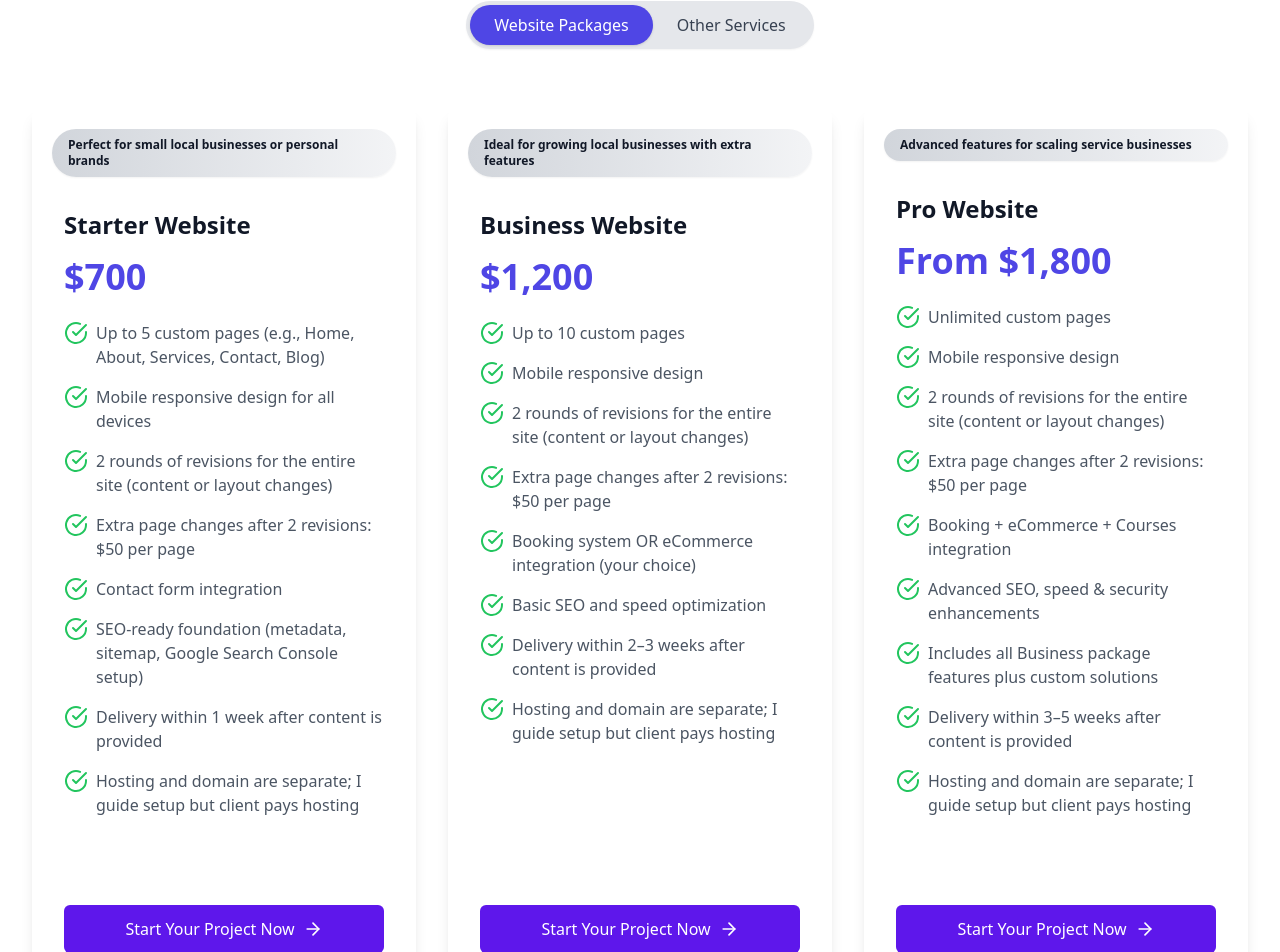
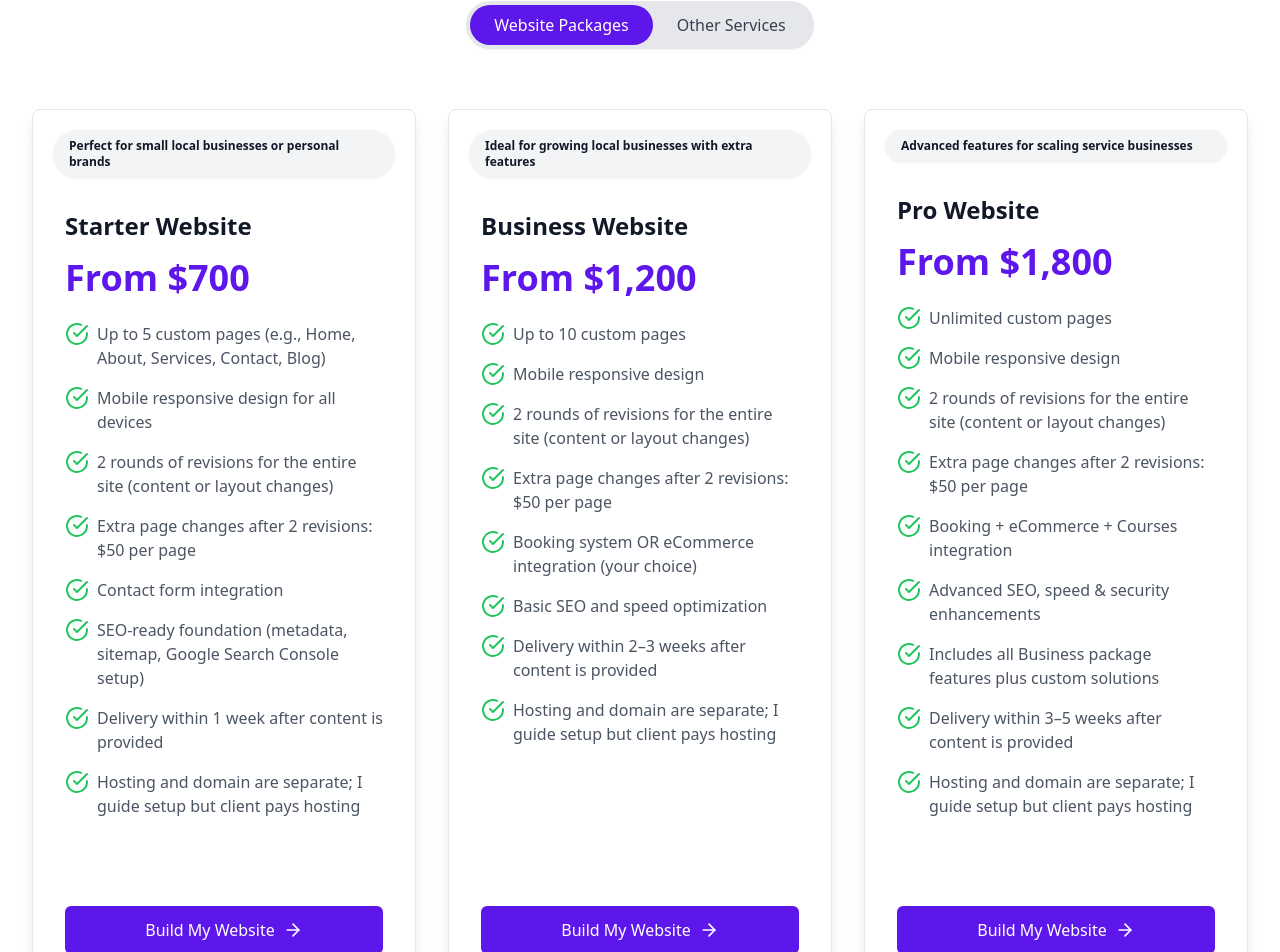
Before and after one commit to nav-commits/WebsiteBusiness, a React (Vite) app: page /services in a window 1280 px wide. Shown: the part 480-1432 px from the top of the page. Built offline with nearby package versions, Linux system fonts and the light colour scheme.

Commit message:
made package fixes

```diff
--- a/package.json
+++ b/package.json
@@ -15,7 +15,7 @@
     "react": "^18.3.1",
     "react-dom": "^18.3.1",
     "react-hook-form": "^7.54.2",
-    "react-router-dom": "^6.22.3"
+    "react-router-dom": "^7.10.1"
   },
   "devDependencies": {
     "@eslint/js": "^9.9.1",
--- a/src/App.tsx
+++ b/src/App.tsx
@@ -10,7 +10,7 @@ import Contact from "./pages/Contact";
 import { useAnalytics } from "./useAnalystics";
 
 function App() {
-  useAnalytics(); // Track SPA pageviews
+  useAnalytics();
 
   return (
     <div className="min-h-screen bg-white">
--- a/src/pages/Services.tsx
+++ b/src/pages/Services.tsx
@@ -1,4 +1,3 @@
-// --- PRICE-ADJUSTED VERSION ---
 import { useState } from "react";
 import { CheckCircle, ArrowRight } from "lucide-react";
 import { Link } from "react-router-dom";
@@ -10,7 +9,7 @@ const Services = () => {
     {
       title: "Starter Website",
       tagline: "Perfect for small local businesses or personal brands",
-      price: "$700",
+      price: "From $700",
       features: [
         "Up to 5 custom pages (e.g., Home, About, Services, Contact, Blog)",
         "Mobile responsive design for all devices",
@@ -25,7 +24,7 @@ const Services = () => {
     {
       title: "Business Website",
       tagline: "Ideal for growing local businesses with extra features",
-      price: "$1,200",
+      price: "From $1,200",
       features: [
         "Up to 10 custom pages",
         "Mobile responsive design",
@@ -130,16 +129,18 @@ const Services = () => {
 
     return (
       <div
-        className={`relative bg-white rounded-lg shadow-lg overflow-hidden flex flex-col h-full transition-transform transform hover:scale-105 ${
-          isMaintenance ? "border-4 border-indigo-600 bg-indigo-50" : ""
+        className={`relative rounded-lg overflow-hidden flex flex-col h-full transition-transform transform hover:scale-105 ${
+          isMaintenance
+            ? "border-4 border-[#5e17eb] bg-white"
+            : "bg-white border border-gray-200 shadow-lg"
         }`}
       >
         {"tagline" in pkg && pkg.tagline && (
           <div
             className={`inline-block mt-5 mx-5 text-xs font-bold px-4 py-2 rounded-full ${
               isMaintenance
-                ? "bg-[#5e17eb] text-white shadow-md ring-1 ring-indigo-800"
-                : "bg-gradient-to-r from-gray-300 to-gray-100 text-gray-900 shadow-sm ring-gray-300"
+                ? "bg-[#5e17eb] text-white ring-1 ring-[#5e17eb]"
+                : "bg-gray-100 text-gray-900 shadow-sm ring-gray-300"
             }`}
           >
             {pkg.tagline}
@@ -148,12 +149,12 @@ const Services = () => {
         <div className="p-8 flex-grow">
           <h3
             className={`text-2xl font-bold mb-4 ${
-              isMaintenance ? "text-indigo-700" : "text-gray-900"
+              isMaintenance ? "text-[#5e17eb]" : "text-gray-900"
             }`}
           >
             {pkg.title}
           </h3>
-          <p className="text-4xl font-bold text-indigo-600 mb-6">{pkg.price}</p>
+          <p className="text-4xl font-bold text-[#5e17eb] mb-6">{pkg.price}</p>
           <ul className="space-y-4 mb-6">
             {"features" in pkg &&
               pkg.features?.map((feature, i) => (
@@ -170,11 +171,9 @@ const Services = () => {
         <div className="p-8">
           <Link
             to="/contact"
-            className="block w-full text-center px-6 py-3 text-base font-medium rounded-md text-white bg-[#5e17eb] hover:bg-indigo-700 focus:outline-none focus:ring-2 focus:ring-indigo-500 flex items-center justify-center"
+            className="block w-full text-center px-6 py-3 text-base font-medium rounded-md text-white bg-[#5e17eb] hover:bg-[#4b12c9] focus:outline-none focus:ring-2 focus:ring-[#5e17eb] flex items-center justify-center"
           >
-            {isMaintenance
-              ? "Get Started with This Plan"
-              : "Start Your Project Now"}
+            {isMaintenance ? "Start My Plan" : "Build My Website"}
             <ArrowRight className="ml-2 h-5 w-5" />
           </Link>
         </div>
@@ -205,7 +204,7 @@ const Services = () => {
             onClick={() => setShowOtherServices(false)}
             className={`px-6 py-2 rounded-full font-medium transition-colors duration-300 ${
               !showOtherServices
-                ? "bg-indigo-600 text-white shadow"
+                ? "bg-[#5e17eb] text-white"
                 : "text-gray-700 hover:bg-gray-300"
             }`}
           >
@@ -215,7 +214,7 @@ const Services = () => {
             onClick={() => setShowOtherServices(true)}
             className={`px-6 py-2 rounded-full font-medium transition-colors duration-300 ${
               showOtherServices
-                ? "bg-indigo-600 text-white shadow"
+                ? "bg-[#5e17eb] text-white"
                 : "text-gray-700 hover:bg-gray-300"
             }`}
           >
@@ -245,7 +244,7 @@ const Services = () => {
           </p>
           <Link
             to="/contact"
-            className="inline-flex items-center px-8 py-3 border border-transparent text-lg font-medium rounded-md text-white bg-[#5e17eb] hover:bg-indigo-700 focus:outline-none focus:ring-2 focus:ring-indigo-500"
+            className="inline-flex items-center px-8 py-3 border border-transparent text-lg font-medium rounded-md text-white bg-[#5e17eb] hover:bg-[#4b12c9] focus:outline-none focus:ring-2 focus:ring-[#5e17eb]"
           >
             Contact Me Today
             <ArrowRight className="ml-2 h-5 w-5" />
```
Also changed, not shown: 1 other file (tests, documents, lock files or other folders).
